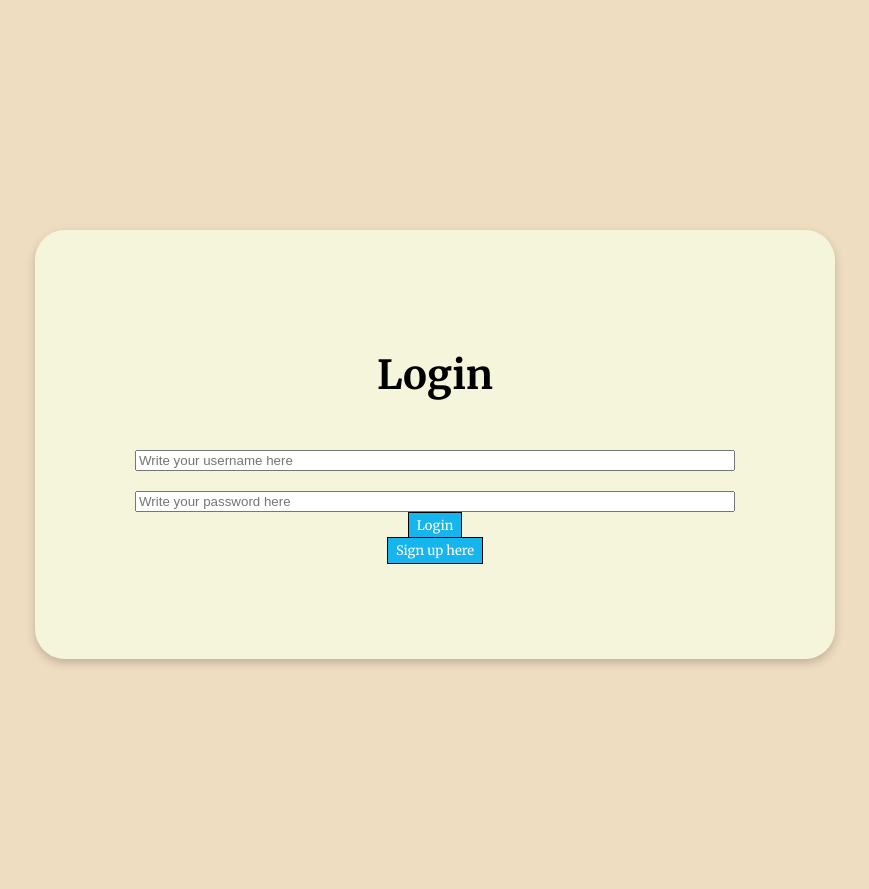
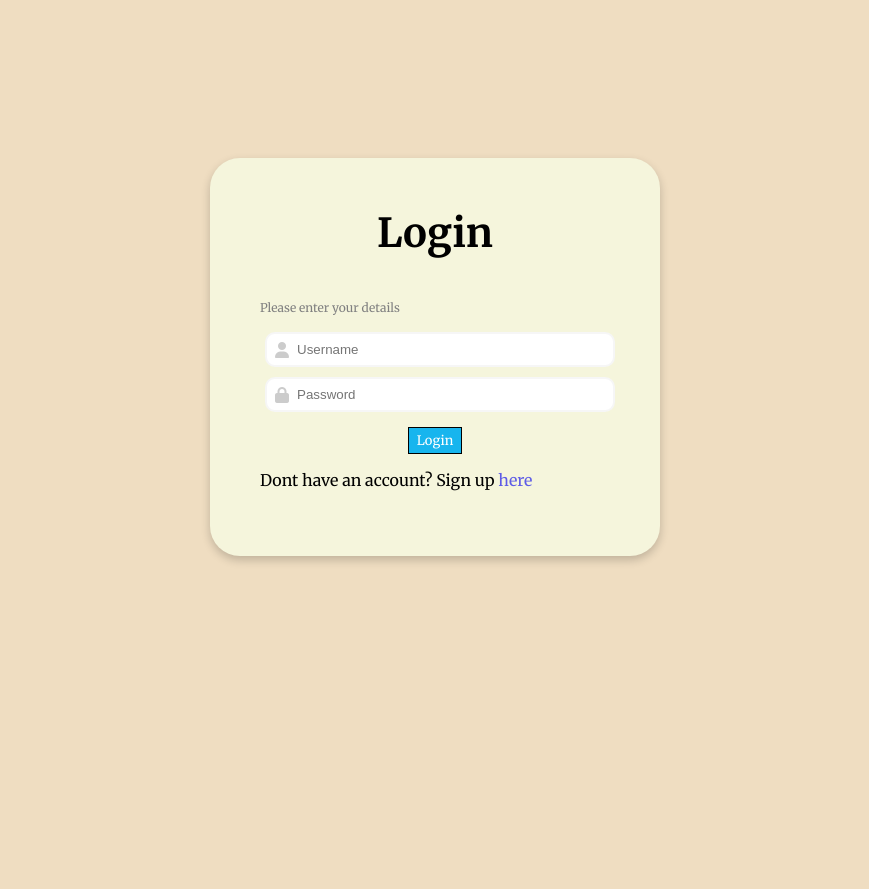
Before and after one commit to Alamb-beyonder/Finance-Tracker-App, a Flask app: page /login in a window 1280 px wide. Shown: the whole page, without its empty margins (205-1074 px from the left). After the commit the page ends 563 px from the top, so only its background shows below. Run offline with Flask 3, Linux system fonts and the light colour scheme.

Commit message:
Cleaned up reigster and login page, added icons, a transition, fixed dimensions

```diff
--- a/static/style.css
+++ b/static/style.css
@@ -14,20 +14,64 @@ html {
     box-shadow: 0px 4px 10px rgba(0, 0, 0, 0.2);
 }
 
+.center-page {
+    display:flex;
+    flex-direction: column;
+    justify-content: center;
+}
+
 .registration {
+    margin-top: 120px;
+    max-width: 500px;
+    padding: 50px 50px;
+}
 
-    text-align: center;
-    margin: 200px auto;
-    max-width: 600px;
-    padding: 100px;
+.details-p {
+    color: grey;
+    font-size: 12px;
 }
 
 .details-input {
-    display:flex;
+    display: flex;
     flex-direction: column;
-    text-align: center;
+    width: 350px;
+    margin: 0 auto;
+}
 
-    gap: 20px;
+.details-input input{
+
+    width:100%;
+    height: 35px;
+    padding-left:30px;
+    margin: 5px;
+    border: 2px solid rgb(246, 246, 246);
+    border-radius: 10px;
+    box-sizing: border-box;
+}
+
+.input-wrapper {
+    position: relative;
+}
+
+.input-wrapper i {
+    position: absolute;
+    left: 15px;
+    top: 50%;
+    transform: translateY(-50%);
+    color: #ccc;
+}
+
+
+.details-link {
+    text-decoration: none;
+    color: rgba(55, 52, 233, 0.801);
+    transition: color 1s, border 1s;
+}
+
+.details-link:hover {
+    color: rgb(87, 234, 229);
+    border-bottom: 2px solid rgb(87, 234, 229);
+
 }
 
 h1, h2 {
@@ -37,16 +81,16 @@ h1, h2 {
 }
 
 .details-h1 {
-
-    padding-bottom: 50px;
+    margin-top: 0px;
+    padding-bottom: 30px;
     font-size: 40px;
 }
 
 .chart-container {
     width: 400px;
     height: 400px;
-    margin: 0px auto;
-    margin-top: 40px;
+    margin: 40px auto;
+
 }
 
 .transaction-actions {
@@ -87,12 +131,17 @@ h1, h2 {
     background-color: rgb(111, 235, 239);
 }
 
+.btn-details {
+    display: block;
+    margin: 10px auto;
+}
+
 .income {
     color: green;
 }
 .expense {
-    color:red
+    color:red;
 }
 .balance {
-    color:brown
+    color:brown;
 }
--- a/templates/login.html
+++ b/templates/login.html
@@ -4,13 +4,14 @@
         <link rel="preconnect" href="https://fonts.googleapis.com">
         <link rel="preconnect" href="https://fonts.gstatic.com" crossorigin>
         <link href="https://fonts.googleapis.com/css2?family=Merriweather:ital,opsz,wght@0,18..144,300..900;1,18..144,300..900&display=swap" rel="stylesheet">
+        <link rel="stylesheet" href="https://cdnjs.cloudflare.com/ajax/libs/font-awesome/6.5.0/css/all.min.css">
         <link rel="stylesheet" href="{{url_for('static', filename='style.css')}}">
         <title>Login</title>
     </head>
-    <body>
+    <body class = "center-page">
         <div class = "body-container registration">
-        <h1 class = details-h1>Login</h1>
-
+        <h1 class ="details-h1">Login</h1>
+        <p class="details-p">Please enter your details</p>
         {% with messages = get_flashed_messages() %}
             {% if messages %}
                 {% for message in messages %}
@@ -20,13 +21,19 @@
         {% endwith %}
 
         <form action="/login" method ="POST">
-            <div class="details-input">
-                <input type="text" name = "username" placeholder="Write your username here" required>
-                <input type="password" name = "password" placeholder="Write your password here" required>
-            </div>
+                <div class="details-input">
+                    <div class="input-wrapper">
+                        <i class="fa-solid fa-user"></i>
+                        <input type="text" name = "username" placeholder="Username" required>
+                    </div>
+                    <div class="input-wrapper">
+                        <i class="fa-solid fa-lock"></i>
+                        <input type="password" name = "password" placeholder="Password" required>
+                    </div>
+                </div>
                 <button class="btn btn-details" type="submit">Login</button>
         </form>
-        <a class="btn btn-details" href="/register">Sign up here</a>
+        <p>Dont have an account? Sign up <a class="details-link" href="/register">here</a></p>
         </div>
 
     </body>
```
Also changed, not shown: templates/register.html (+12 -5 lines).
